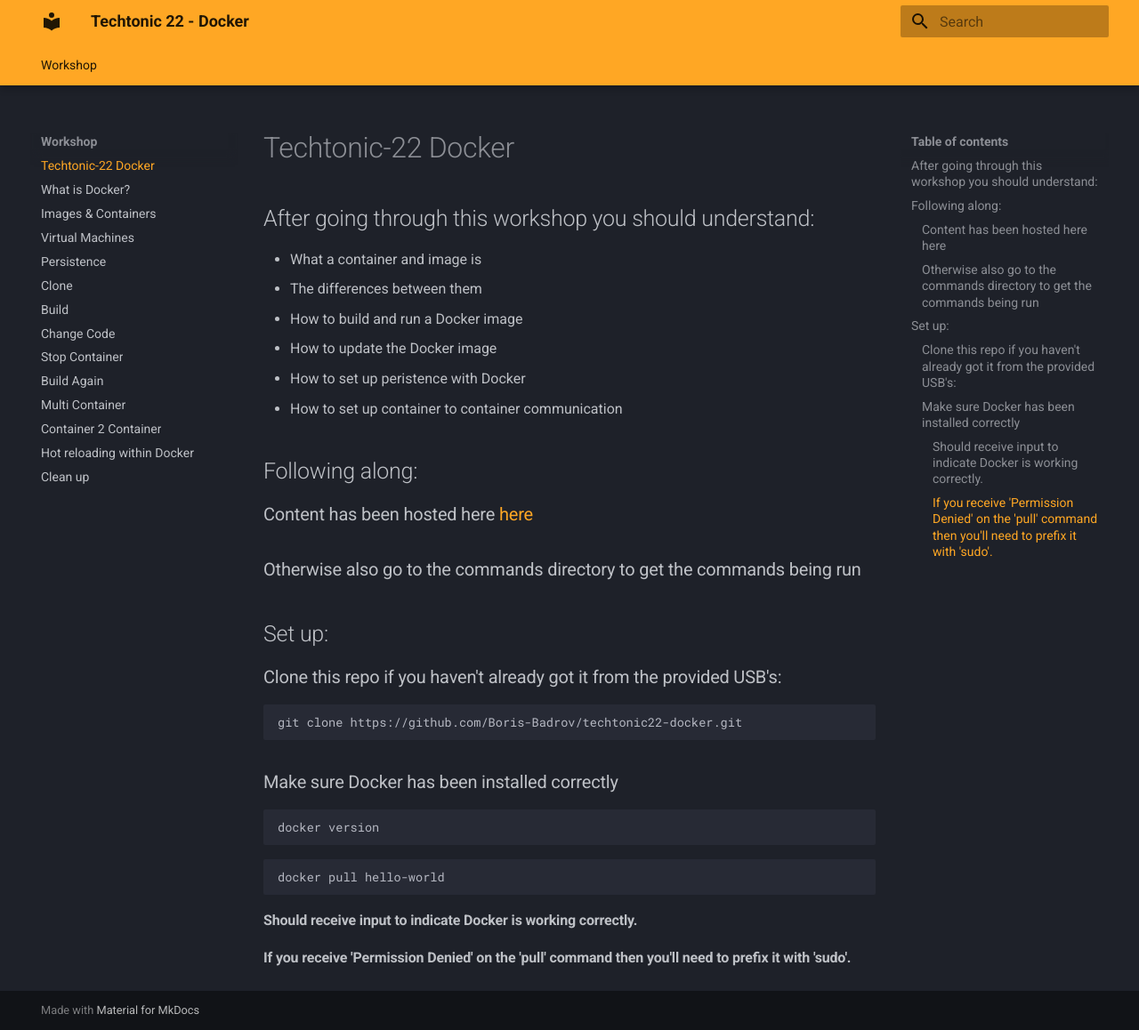
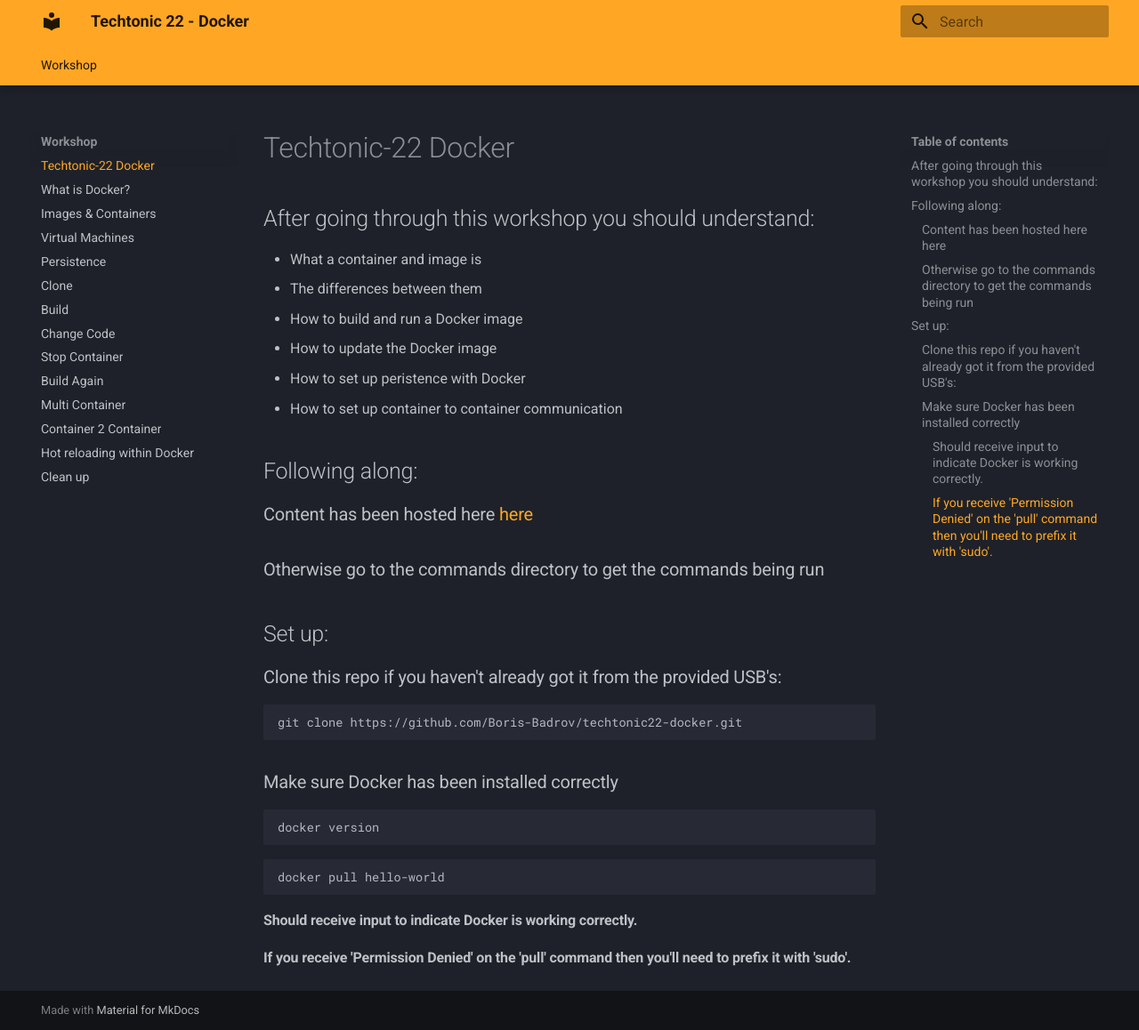
Before and after one commit to Boris-Badrov/techtonic22-docker, an MkDocs documentation site: the page built from docs/index.md, in a window 1280 px wide and 1158 px high. Shown: the whole window at 89% size. Built offline with MkDocs 1.6.1 and Material for MkDocs 9.7.7, drawn with Linux system fonts in a browser that asks for light colours.

Commit message:
ordering + more info in read me / index

```diff
--- a/docs/index.md
+++ b/docs/index.md
@@ -10,7 +10,7 @@
 
 ## Following along:
 ### Content has been hosted here [here](https://boris-badrov.github.io/techtonic22-docker/)
-### Otherwise also go to the commands directory to get the commands being run
+### Otherwise go to the commands directory to get the commands being run
 
 ## Set up:
 ### Clone this repo if you haven't already got it from the provided USB's:
```
